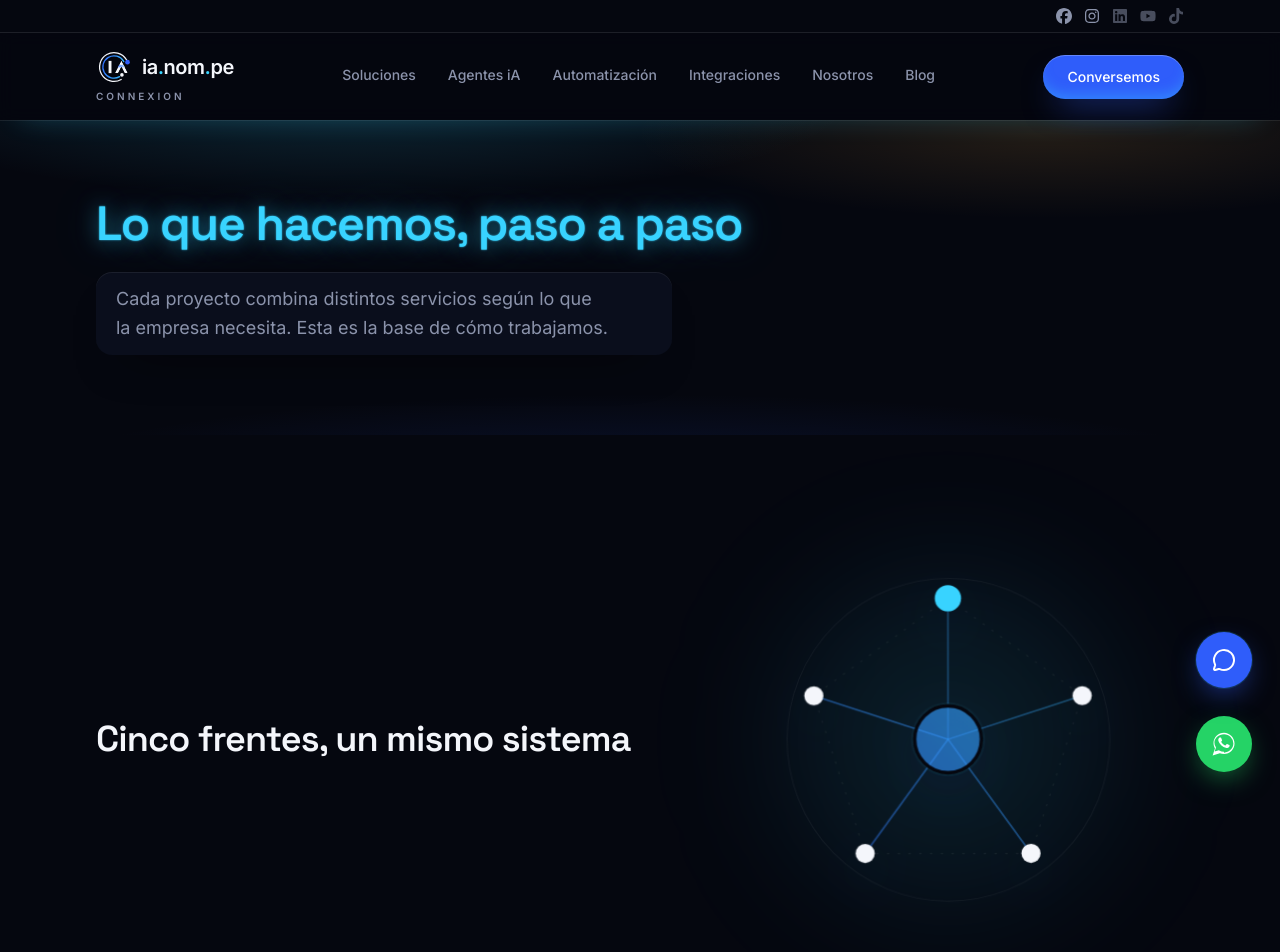
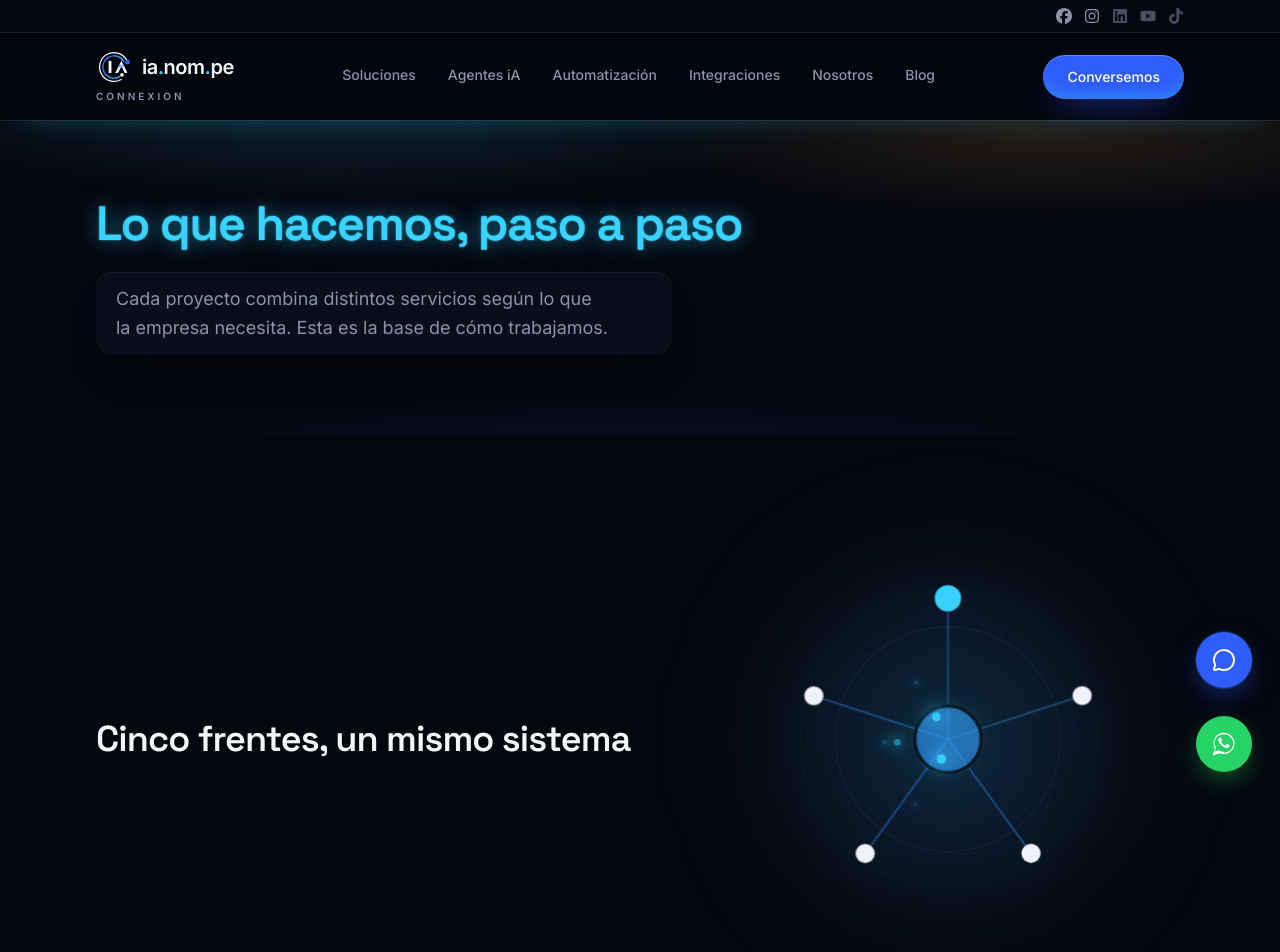
Before and after one commit to disegmark/web-ia-nom-pe, a Next.js app: page /servicios in a window 1280 px wide. Shown: the top 952 px of the page. Built offline with nearby package versions, Linux system fonts and the light colour scheme.

Commit message:
feat: add volumetric rings and orbiting particles to network scenes

```diff
--- a/src/components/illustrations/NetworkArt.tsx
+++ b/src/components/illustrations/NetworkArt.tsx
@@ -376,13 +376,44 @@ export function NetworkArt({ variant, className }: { variant: NetworkArtVariant;
           <Component />
         </motion.div>
         {!reduce && (
-          <motion.div
-            aria-hidden="true"
-            className="pointer-events-none absolute inset-[8%] rounded-full border border-cyan/10"
-            style={{ transform: "translateZ(-18px) rotateX(68deg) rotateZ(-12deg)" }}
-            animate={{ rotateZ: [-12, 12, -12], scale: [0.96, 1.04, 0.96], opacity: [0.25, 0.65, 0.25] }}
-            transition={{ duration: 8, repeat: Infinity, ease: "easeInOut" }}
-          />
+          <>
+            <motion.div
+              aria-hidden="true"
+              className="pointer-events-none absolute inset-[8%] rounded-full border border-cyan/20"
+              style={{ transform: "translateZ(-18px) rotateX(68deg) rotateZ(-12deg)", boxShadow: "0 0 30px rgba(56,211,255,.08), inset 0 0 24px rgba(47,93,250,.08)" }}
+              animate={{ rotateZ: [-12, 12, -12], scale: [0.92, 1.08, 0.92], opacity: [0.25, 0.85, 0.25] }}
+              transition={{ duration: 6, repeat: Infinity, ease: "easeInOut" }}
+            />
+            <motion.div
+              aria-hidden="true"
+              className="pointer-events-none absolute inset-[18%] rounded-full border border-blue-500/20"
+              style={{ transform: "translateZ(24px) rotateX(72deg) rotateZ(22deg)" }}
+              animate={{ rotateZ: [22, -22, 22], scale: [1.08, 0.9, 1.08], opacity: [0.15, 0.65, 0.15] }}
+              transition={{ duration: 9, repeat: Infinity, ease: "easeInOut", delay: 0.5 }}
+            />
+            {Array.from({ length: 6 }, (_, i) => (
+              <motion.span
+                key={i}
+                aria-hidden="true"
+                className="pointer-events-none absolute left-1/2 top-1/2 h-1.5 w-1.5 rounded-full bg-cyan"
+                style={{ boxShadow: "0 0 12px 3px rgba(56,211,255,.65)", transform: "translateZ(30px)" }}
+                animate={{
+                  x: [Math.cos((i * Math.PI) / 3) * 72, Math.cos((i * Math.PI) / 3 + Math.PI) * 72],
+                  y: [Math.sin((i * Math.PI) / 3) * 72, Math.sin((i * Math.PI) / 3 + Math.PI) * 72],
+                  opacity: [0.15, 1, 0.15],
+                  scale: [0.6, 1.6, 0.6],
+                }}
+                transition={{ duration: 3.2 + i * 0.3, repeat: Infinity, ease: "easeInOut", delay: i * 0.28 }}
+              />
+            ))}
+            <motion.div
+              aria-hidden="true"
+              className="pointer-events-none absolute inset-[5%] rounded-full"
+              style={{ background: "radial-gradient(circle, rgba(56,211,255,.12) 0%, rgba(47,93,250,.07) 32%, transparent 70%)", transform: "translateZ(-48px)" }}
+              animate={{ opacity: [0.35, 0.8, 0.35], scale: [0.9, 1.12, 0.9] }}
+              transition={{ duration: 4.5, repeat: Infinity, ease: "easeInOut" }}
+            />
+          </>
         )}
       </motion.div>
     </div>
```
